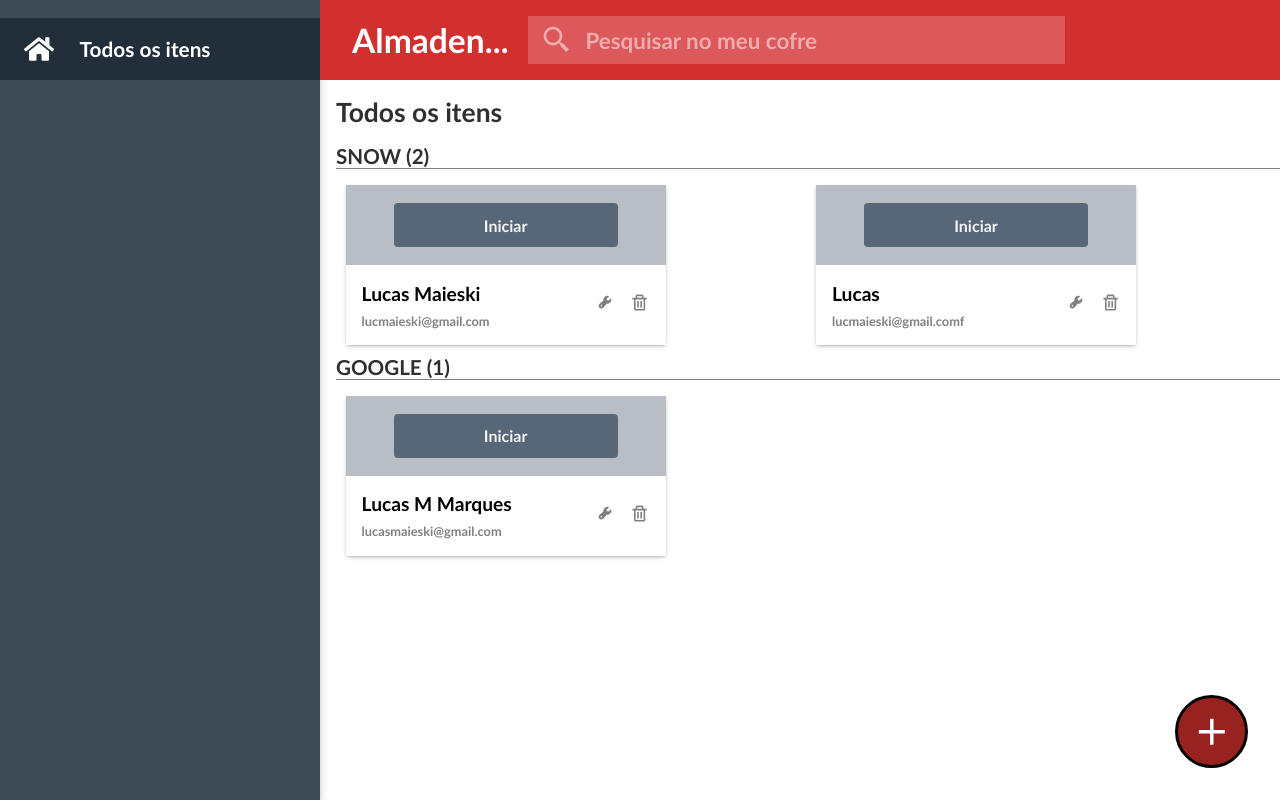
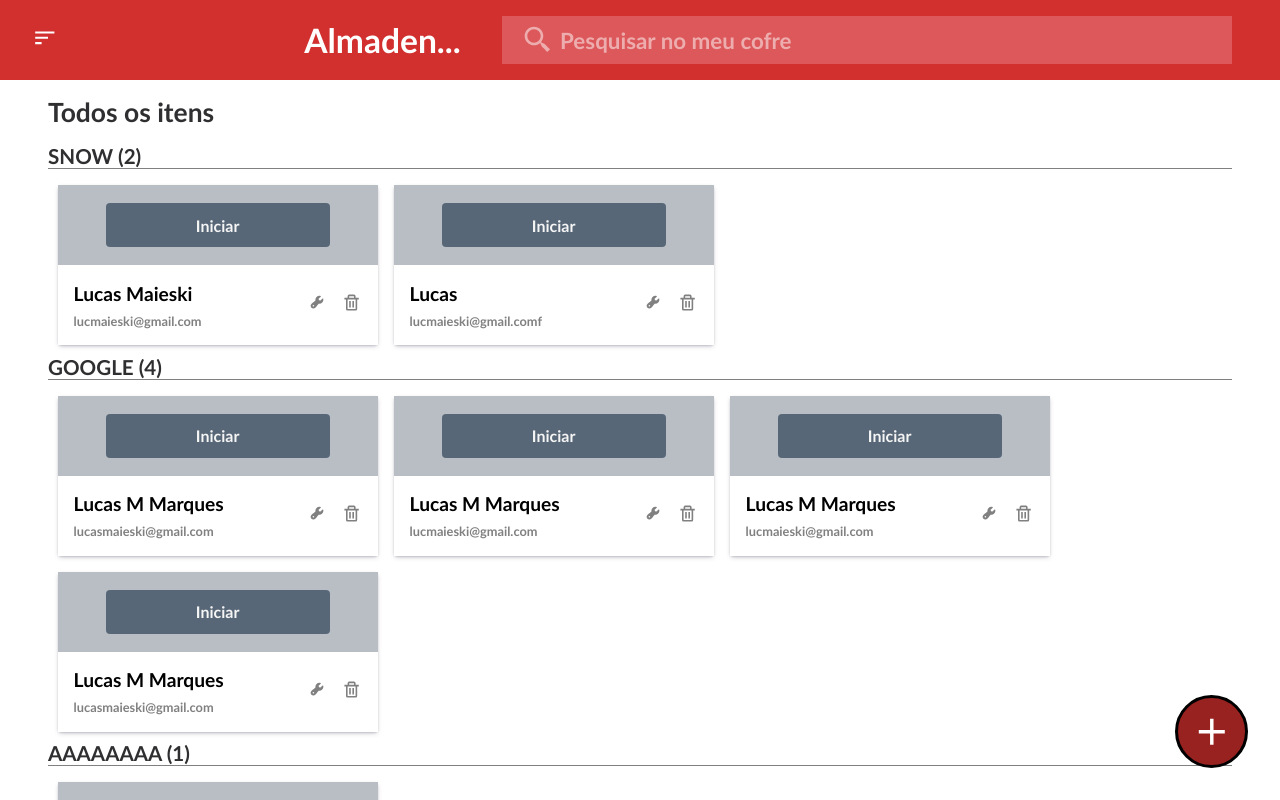
Before and after one commit to Lucky-ta/DESAFIO-CODIE, a Next.js app: page / in a window 1280 px wide. Built offline with nearby package versions, Linux system fonts and the light colour scheme; data requests are answered from the project's data file.

Commit message:
Fix css overflow

```diff
--- a/db.json
+++ b/db.json
@@ -23,6 +23,46 @@
       "email": "lucasmaieski@gmail.com",
       "password": "fsdafafdaf",
       "id": 5
+    },
+    {
+      "url": "https://github.com/Lucky-ta/twitter2.0/blob/main/src/services/tweetApi.ts",
+      "name": "Lucas M Marques",
+      "file": "AAAAAAAA",
+      "email": "lucmaieski@gmail.comf",
+      "password": "asfasfasdfaf",
+      "id": 6
+    },
+    {
+      "url": "https://github.com/Lucky-ta/twitter2.0/blob/main/src/services/tweetApi.ts",
+      "name": "Lucas M Marques",
+      "file": "SDFFADS",
+      "email": "oficiallucasmaieski@gmail.com",
+      "password": "asdfadsfasf",
+      "id": 7
+    },
+    {
+      "url": "https://github.com/Lucky-ta/twitter2.0/blob/main/src/services/tweetApi.ts",
+      "name": "Lucas M Marques",
+      "file": "GOOGLE",
+      "email": "lucmaieski@gmail.com",
+      "password": "fasdfafaf",
+      "id": 8
+    },
+    {
+      "url": "https://github.com/Lucky-ta/twitter2.0/blob/main/src/services/tweetApi.ts",
+      "name": "Lucas M Marques",
+      "file": "GOOGLE",
+      "email": "lucmaieski@gmail.com",
+      "password": "fasdfaf",
+      "id": 9
+    },
+    {
+      "url": "https://github.com/Lucky-ta/twitter2.0/blob/main/src/services/tweetApi.ts",
+      "name": "Lucas M Marques",
+      "file": "GOOGLE",
+      "email": "lucasmaieski@gmail.com",
+      "password": "dadsfafda",
+      "id": 10
     }
   ],
   "files": [
@@ -58,9 +98,61 @@
           "email": "lucasmaieski@gmail.com",
           "password": "fsdafafdaf",
           "id": 5
+        },
+        {
+          "url": "https://github.com/Lucky-ta/twitter2.0/blob/main/src/services/tweetApi.ts",
+          "name": "Lucas M Marques",
+          "file": "GOOGLE",
+          "email": "lucmaieski@gmail.com",
+          "password": "fasdfafaf",
+          "id": 8
+        },
+        {
+          "url": "https://github.com/Lucky-ta/twitter2.0/blob/main/src/services/tweetApi.ts",
+          "name": "Lucas M Marques",
+          "file": "GOOGLE",
+          "email": "lucmaieski@gmail.com",
+          "password": "fasdfaf",
+          "id": 9
+        },
+        {
+          "url": "https://github.com/Lucky-ta/twitter2.0/blob/main/src/services/tweetApi.ts",
+          "name": "Lucas M Marques",
+          "file": "GOOGLE",
+          "email": "lucasmaieski@gmail.com",
+          "password": "dadsfafda",
+          "id": 10
         }
       ],
       "id": 3
+    },
+    {
+      "fileName": "AAAAAAAA",
+      "passwords": [
+        {
+          "url": "https://github.com/Lucky-ta/twitter2.0/blob/main/src/services/tweetApi.ts",
+          "name": "Lucas M Marques",
+          "file": "AAAAAAAA",
+          "email": "lucmaieski@gmail.comf",
+          "password": "asfasfasdfaf",
+          "id": 6
+        }
+      ],
+      "id": 4
+    },
+    {
+      "fileName": "SDFFADS",
+      "passwords": [
+        {
+          "url": "https://github.com/Lucky-ta/twitter2.0/blob/main/src/services/tweetApi.ts",
+          "name": "Lucas M Marques",
+          "file": "SDFFADS",
+          "email": "oficiallucasmaieski@gmail.com",
+          "password": "asdfadsfasf",
+          "id": 7
+        }
+      ],
+      "id": 5
     }
   ]
 }
--- a/src/components/Buttons/index.ts
+++ b/src/components/Buttons/index.ts
@@ -1,7 +1,7 @@
 import styled from "styled-components";
 
 export const AddPasswordButton = styled.button`
-    position: absolute;
+    position: fixed;
     bottom: 2rem;
     right: 2rem;
 
@@ -15,9 +15,7 @@ export const AddPasswordButton = styled.button`
     color: white;
     border: 3px solid black;
 
-    @media (max-width: 960px) {
-        bottom: 3em;
-  }
+
 `;
 
 export const CloseModalButton = styled.button`
--- a/src/components/FileSystem/index.ts
+++ b/src/components/FileSystem/index.ts
@@ -3,8 +3,8 @@ import styled from "styled-components"
 export const FileSystemContainer = styled.div`
 
     &.passwordsContainer {
-        display: grid;
-        grid-template-columns: repeat(auto-fit, minmax(220px, 1fr));
+        display: flex;
+        flex-wrap: wrap;
         gap: 1rem;
         padding: 0.6rem;
         padding-top: 1rem;
--- a/src/components/Header/HeaderComponent.tsx
+++ b/src/components/Header/HeaderComponent.tsx
@@ -2,10 +2,12 @@ import * as StyledHeader from "./index";
 import { BiSearchAlt2 } from "react-icons/bi";
 import MyContext from "../../context/MyContext";
 import { useContext } from "react";
+import { MdOutlineSort } from "react-icons/md";
 import { DataShape, FileShape } from "../../interfaces/interfaces";
 
 export default function HeaderComponent({ data }) {
-  const { setFilteredFiles } = useContext(MyContext);
+  const { setFilteredFiles, setSimpleModalStatus, simpleModalStatus } =
+    useContext(MyContext);
 
   const filterFiles = ({ value: word }) => {
     const wordToLowerCase = word.toString().toLowerCase();
@@ -20,8 +22,15 @@ export default function HeaderComponent({ data }) {
     return setFilteredFiles(dataFilter);
   };
 
+  const handleModalStatus = () => {
+    setSimpleModalStatus(!simpleModalStatus);
+  };
+
   return (
     <StyledHeader.HeaderContainer>
+      <StyledHeader.HeaderOptionsModalButton onClick={handleModalStatus}>
+        {<MdOutlineSort />}
+      </StyledHeader.HeaderOptionsModalButton>
       <StyledHeader.HeaderTitle>Almaden...</StyledHeader.HeaderTitle>
       <StyledHeader.HeaderButton type="button">
         {<BiSearchAlt2 />}
--- a/src/components/Header/index.ts
+++ b/src/components/Header/index.ts
@@ -9,7 +9,8 @@ export const HeaderContainer = styled.div`
     padding: 1rem;
     padding-left: 2rem;
     font-size: 1.4rem;
-    gap: 1.2rem;
+    gap: 1rem;
+    justify-content: space-around;
 
     max-height: 5rem;
     align-items: center;
@@ -18,8 +19,12 @@ export const HeaderContainer = styled.div`
 `;
 
 export const HeaderTitle = styled.h2`
+    margin: auto;
+    position: relative;
+    margin-right: -3rem;
     @media (max-width: 560px) {
         position: absolute;
+        margin: auto;
         top: 5.6rem;
         right: 1rem;
         font-size: 1.6rem;
@@ -32,8 +37,7 @@ export const HeaderButton = styled.button`
     background: none;
     color: white;
     font-size: 2rem;
-    position: absolute;
-    margin-left: 11rem;
+    position: relative;
     display: flex;
     opacity: 0.5;
     cursor: pointer;
@@ -41,12 +45,26 @@ export const HeaderButton = styled.button`
     justify-content: center;
     height: 3.6rem;
     width: 3.6rem;
+    left: 5rem;
 
     @media (max-width: 560px) {
         margin: auto;
         margin-left: 0.2rem;
   }
 `;
+
+export const HeaderOptionsModalButton = styled.button`
+    border: none;
+    background: none;
+    font-size: 1.6rem;
+    cursor: pointer;
+    color: white;
+
+    &&:hover {
+        color: white;
+    }
+`;
+
 
 export const HeaderInput = styled.input`
     font-size: 1.4rem;
@@ -57,6 +75,7 @@ export const HeaderInput = styled.input`
     padding: 0.7rem;
     padding-left: 3.6rem;
     background-color: #dc585a;
+    margin-right: 1rem;
 
     @media (max-width: 560px) {
         width: 100%;
--- a/src/components/LeftOptions/LeftOptions.tsx
+++ b/src/components/LeftOptions/LeftOptions.tsx
@@ -5,7 +5,7 @@ export default function LeftOptions() {
   return (
     <StyledLeftOptions.LeftOptionContainer>
       <StyledLeftOptions.LeftOptionButton type="button">
-        {<FaHome fontSize={30}/>}
+        {<FaHome fontSize={30} />}
         Todos os itens
       </StyledLeftOptions.LeftOptionButton>
     </StyledLeftOptions.LeftOptionContainer>
--- a/src/components/LeftOptions/index.ts
+++ b/src/components/LeftOptions/index.ts
@@ -1,20 +1,32 @@
 import styled from "styled-components";
 
 export const LeftOptionContainer = styled.div`
+    position: relative;
     background-color: #3d4a56;
     width: 100%;
     height: 100%;
     max-width: 20rem;
     box-shadow: rgba(0, 0, 0, 0.24) 0px 3px 8px;
+    border-bottom-right-radius: 6px;
 
     @media (max-width: 1000px) {
-        position: fixed;
-        bottom: 0;
-        max-width: initial;
-        max-height: 6rem;
-        display: flex;
-        justify-content: space-between;
-        padding: 1rem;
+        position: absolute;
+        max-width: none;
+        padding-top: 1rem;
+  }
+
+  @media only screen and (min-width: 700px) {
+    animation-name: slidein;
+    animation-duration: 0.8s;
+    @keyframes slidein {
+      from {
+        margin-left: -40%;
+      }
+      to {
+        margin-left: 0%;
+        width: 100%;
+      }
+    }
   }
 `;
 
--- a/src/components/PasswordsCard/index.ts
+++ b/src/components/PasswordsCard/index.ts
@@ -8,7 +8,6 @@ export const PassCardContainer = styled.div`
     min-height: 10rem;
     border-radius: 2px;
     box-shadow: rgba(50, 50, 93, 0.25) 0px 2px 5px -1px, rgba(0, 0, 0, 0.3) 0px 1px 3px -1px;
-
     max-width: 20rem;
 
 `
--- a/src/context/MyContext.ts
+++ b/src/context/MyContext.ts
@@ -6,6 +6,8 @@ export type ContextDataShape = {
     setReloadPageTrigger: (value: boolean) => void;
     filteredFiles: FileShape;
     setFilteredFiles: (value: FileShape) => void;
+    simpleModalStatus: boolean;
+    setSimpleModalStatus: (value: boolean) => void;
 };
 
 const MyContext = createContext<ContextDataShape>(null);
--- a/src/context/MyProvider.tsx
+++ b/src/context/MyProvider.tsx
@@ -9,12 +9,15 @@ interface MyProviderPropsShape {
 export default function MyProvider({ children }: MyProviderPropsShape) {
   const [reloadPageTrigger, setReloadPageTrigger] = useState(false);
   const [filteredFiles, setFilteredFiles] = useState<any>();
+  const [simpleModalStatus, setSimpleModalStatus] = useState(false);
 
   const data = {
     reloadPageTrigger,
     setReloadPageTrigger,
     filteredFiles,
     setFilteredFiles,
+    simpleModalStatus,
+    setSimpleModalStatus,
   };
 
   return <MyContext.Provider value={data}>{children}</MyContext.Provider>;
--- a/src/pages/index.tsx
+++ b/src/pages/index.tsx
@@ -14,8 +14,12 @@ import MyContext from "../context/MyContext";
 import { IoMdAdd } from "react-icons/io";
 
 export default function Home() {
-  const { setReloadPageTrigger, reloadPageTrigger, filteredFiles } =
-    useContext(MyContext);
+  const {
+    setReloadPageTrigger,
+    reloadPageTrigger,
+    filteredFiles,
+    simpleModalStatus,
+  } = useContext(MyContext);
 
   const [isModalOpen, setIsModalOpen] = useState(false);
   const [formError, setFormError] = useState("");
@@ -51,14 +55,15 @@ export default function Home() {
 
   return (
     <GlobalContainer.GlobalContainer>
-      <LeftOptions />
+      <HeaderComponent data={data} />
       <GlobalContainer.GlobalContainer className="secondary">
-        <HeaderComponent data={data} />
+        {simpleModalStatus && <LeftOptions />}
         <GlobalContainer.GlobalContainer className="third">
           <h2>Todos os itens</h2>
           <FileSystem data={filteredFiles ? filteredFiles : data} />
         </GlobalContainer.GlobalContainer>
       </GlobalContainer.GlobalContainer>
+
       <ModalComponent
         errorMessage={formError}
         onClose={closeModal}
--- a/src/styles/global.ts
+++ b/src/styles/global.ts
@@ -13,9 +13,13 @@ export const GlobalContainer = styled.div`
     width: 100vw;
     height: 100vh;
     display: flex;
+    flex-direction: column;
+    overflow: auto;
+
 
     &.secondary {
-      flex-direction: column;
+      display: flex;
+      flex-direction: row;
     }
 
     &.third {
@@ -26,9 +30,10 @@ export const GlobalContainer = styled.div`
       color: #2f2f31;
       font-weight: bold;
       font-size: 1.1rem;
-      padding-left: 1rem;
+      padding-left: 3rem;
+      padding-right: 3rem;
       padding-top: 1rem;
-
+      padding-bottom: 1rem;
       span {
         color: #707070;
       }
```
